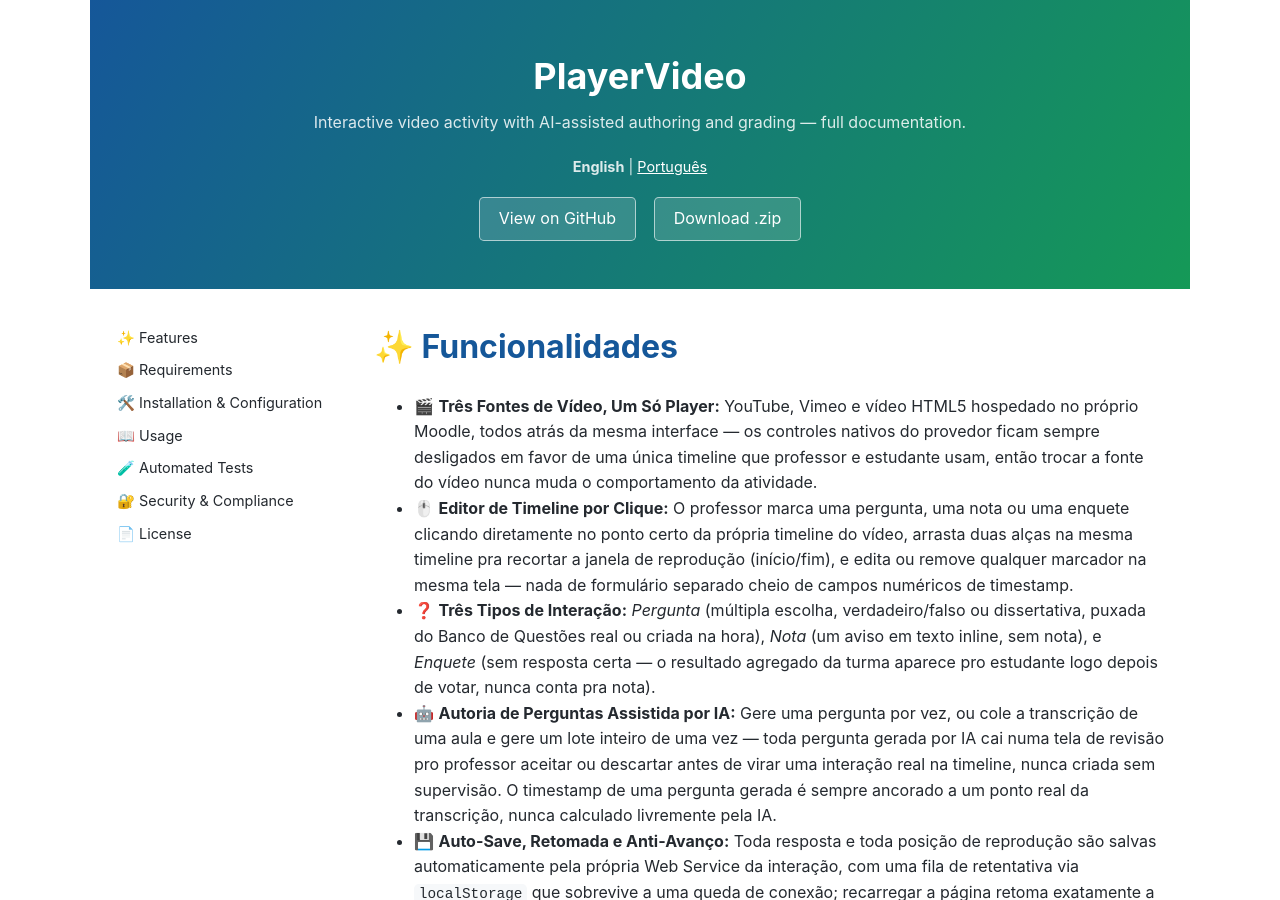
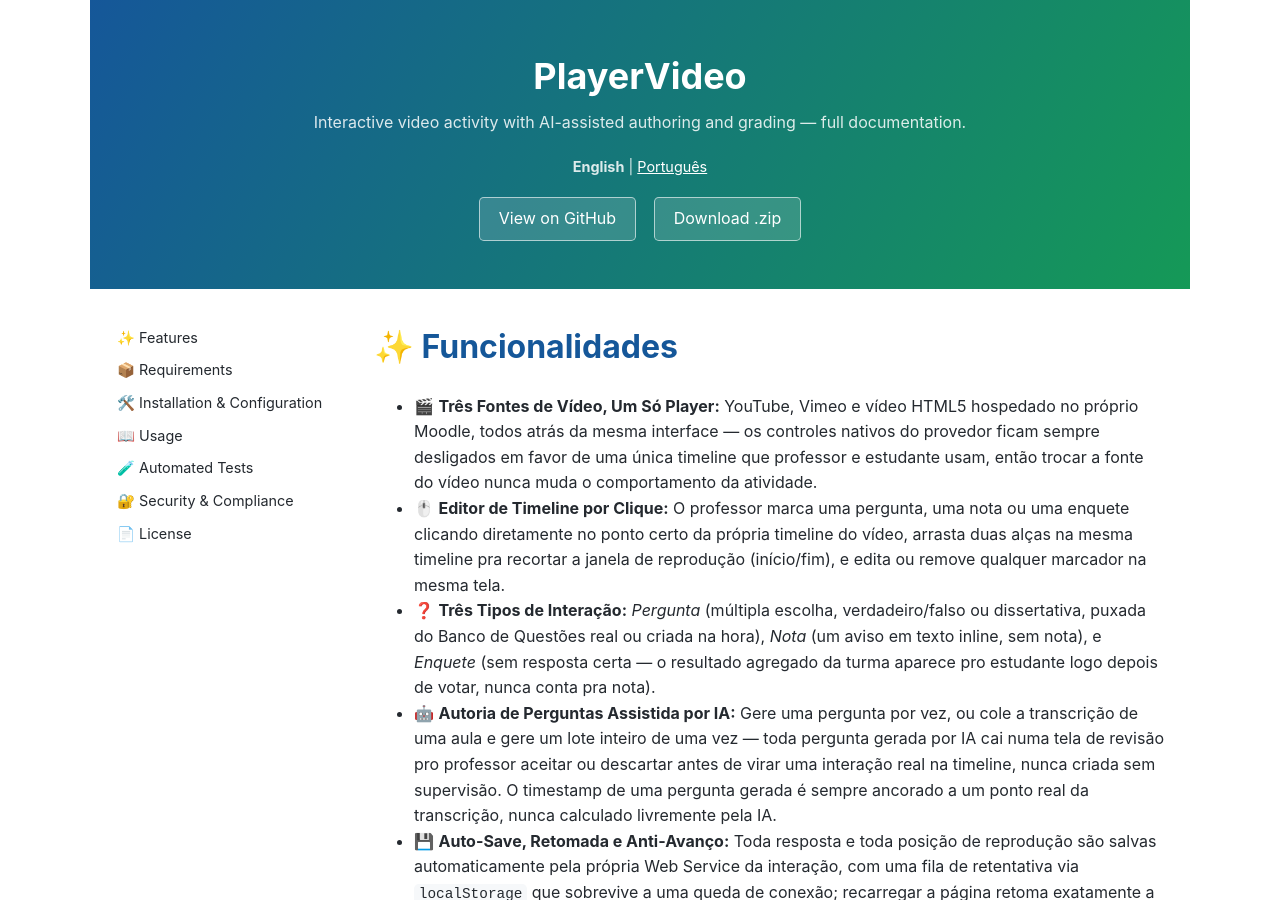
Before and after one commit to jeanlucio/moodle-mod_playervideo, a Jekyll site: the page built from docs/pt/features.md, in a window 1280 px wide and 900 px high. Built offline with Jekyll 4.4.1, drawn with Linux system fonts in a browser that asks for light colours; our own code applies the rules of GitHub Pages for plain Markdown files.

Commit message:
trim a wordy clause from the timeline editor feature bullet

```diff
--- a/docs/pt/features.md
+++ b/docs/pt/features.md
@@ -7,7 +7,7 @@
 * 🖱️ **Editor de Timeline por Clique:** O professor marca uma pergunta, uma nota ou uma enquete
   clicando diretamente no ponto certo da própria timeline do vídeo, arrasta duas alças na mesma
   timeline pra recortar a janela de reprodução (início/fim), e edita ou remove qualquer marcador
-  na mesma tela — nada de formulário separado cheio de campos numéricos de timestamp.
+  na mesma tela.
 * ❓ **Três Tipos de Interação:** *Pergunta* (múltipla escolha, verdadeiro/falso ou dissertativa,
   puxada do Banco de Questões real ou criada na hora), *Nota* (um aviso em texto inline, sem
   nota), e *Enquete* (sem resposta certa — o resultado agregado da turma aparece pro estudante
```
Also changed, not shown: docs/en/features.md (+1 -1 lines).
